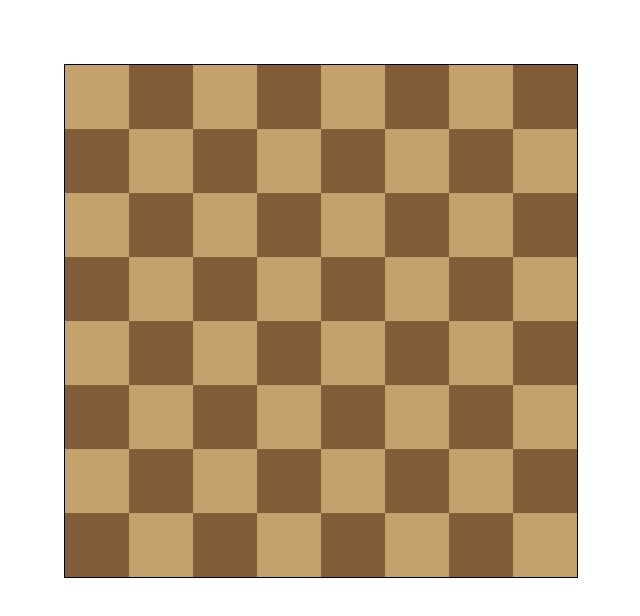
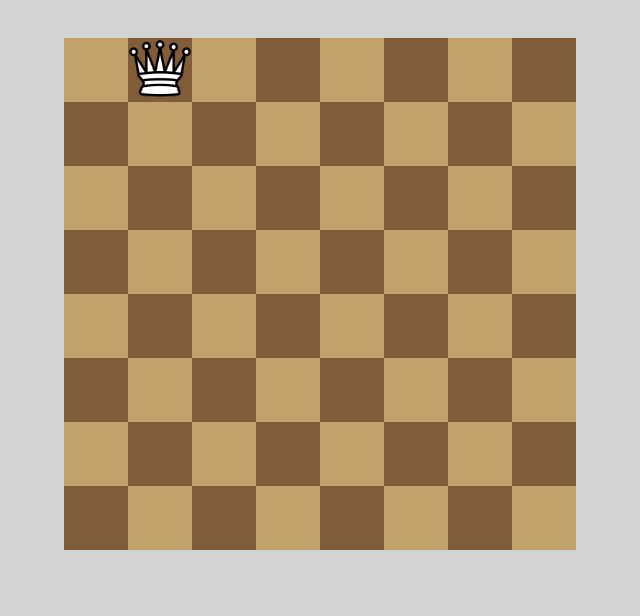
Before and after one commit to Ferales/websocket-chess, a plain HTML site: page index.html in a window 1280 px wide. Shown: the whole page, without its empty margins (320-960 px from the left). Drawn offline with Linux system fonts and the light colour scheme.

Commit message:
added pieces icons

```diff
--- a/index.css
+++ b/index.css
@@ -1,26 +1,41 @@
-html, body{
+html,
+body {
   height: 100%;
   margin: 0;
   padding: 0;
   overflow: hidden;
+  background-color: lightgrey;
 }
 
-#chessboard{
+#chessboard {
   width: 40%;
   border: solid black 1px;
   margin-left: 30%;
-    margin-top: 5%;
+  margin-top: 3%;
   aspect-ratio: 1 / 1;
   display: grid;
   grid-template-rows: repeat(8, 12.5%);
   grid-template-columns: repeat(8, 12.5%);
   grid-auto-flow: row;
+  border: none;
+  user-select: none;
 }
 
-.square-black{
-    background-color: #815C38;
+.square-black {
+  background-color: #815c38;
 }
 
-.square-white{
-    background-color: #C3A26C;
+.square-white {
+  background-color: #c3a26c;
 }
+
+.icon {
+  width: 100%;
+  height: 100%;
+  position: relative;
+  top: 50%;
+  left: 50%;
+  transform: translateX(-50%) translateY(-50%);
+  user-select: none;
+  pointer-events: none;
+}
--- a/index.html
+++ b/index.html
@@ -1,16 +1,15 @@
 <!DOCTYPE html>
 <html lang="en">
-<head>
-    <meta charset="UTF-8">
-    <meta http-equiv="X-UA-Compatible" content="IE=edge">
-    <meta name="viewport" content="width=device-width, initial-scale=1.0">
-    <link rel="stylesheet" href="index.css">
+  <head>
+    <meta charset="UTF-8" />
+    <meta http-equiv="X-UA-Compatible" content="IE=edge" />
+    <meta name="viewport" content="width=device-width, initial-scale=1.0" />
+    <link rel="stylesheet" href="index.css" />
     <title>Document</title>
-</head>
-<body>
-    <div id="chessboard">
-    </div>
+  </head>
+  <body>
+    <div id="chessboard"></div>
 
-    <script src="index.js"></script>
-</body>
+    <script type="module" src="index.js"></script>
+  </body>
 </html>
--- a/index.js
+++ b/index.js
@@ -1,11 +1,22 @@
+import * as Pieces from "./pieces.js";
+
 let chessboard = document.getElementById("chessboard");
-console.log(chessboard);
 
-for(let i=0; i<8; i++){
-    for(let j=0; j < 8; j++){
-        let square = document.createElement("div");
-        let colorClass = (i + j) % 2 == 0 ? "square-white" : "square-black";
-        square.classList.add(colorClass);
-        chessboard.appendChild(square);
-    }
+for (let i = 0; i < 8; i++) {
+  for (let j = 0; j < 8; j++) {
+    let square = document.createElement("div");
+    let colorClass = (i + j) % 2 == 0 ? "square-white" : "square-black";
+    square.classList.add(colorClass);
+    square.addEventListener("mouseup", (event) => {
+      event.preventDefault();
+      console.log("huj");
+    });
+    chessboard.appendChild(square);
+  }
 }
+
+let test = document.getElementsByClassName("square-black")[0];
+let img = document.createElement("img");
+img.src = "/icons/white_queen.png";
+img.classList.add("icon");
+test.appendChild(img);
--- /dev/null
+++ b/pieces.js
@@ -0,0 +1,25 @@
+export class Piece {
+  constructor(color, squareID) {
+    this.color = color;
+    this.squareID = squareID;
+    this.legalMoves = [];
+  }
+
+  moveTo(squareID) {
+    let oldID = this.squareID;
+    this.squareID = squareID;
+    return oldID;
+  }
+}
+
+export class Pawn extends Piece {}
+
+class Knight extends Piece {}
+
+class Bishop extends Piece {}
+
+class Rook extends Piece {}
+
+class Queen extends Piece {}
+
+class King extends Piece {}
```
Also changed, not shown: icons/1200px-Chess_Pieces_Sprite.svg.png (added), icons/black_bishop.png (added), icons/black_king.png (added), icons/black_knight.png (added), icons/black_pawn.png (added), icons/black_queen.png (added), icons/black_rook.png (added), icons/pngegg.png (added), icons/test.png (added), icons/white_bishop.png (added), icons/white_king.png (added), icons/white_knight.png (added), icons/white_pawn.png (added), icons/white_queen.png (added), 1 more files. Lines whose indentation alone changed are shown as unchanged.
